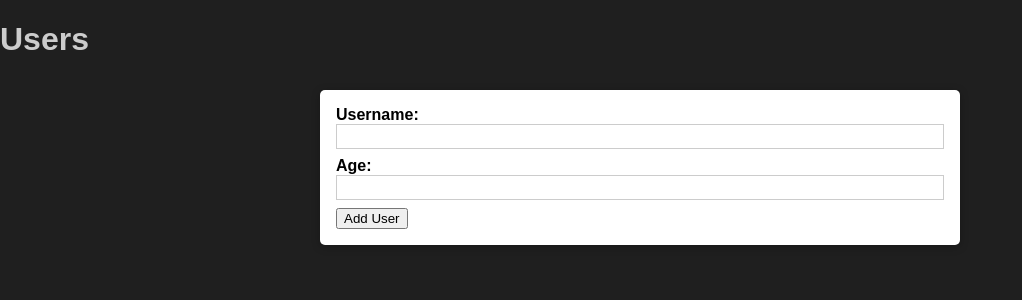
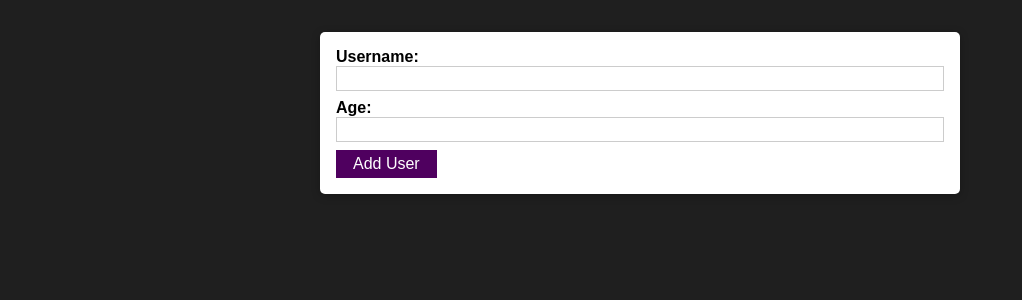
Before and after one commit to johngwells/React-Fundamentals, a React (Create React App) app: page / in a window 1280 px wide. Shown: the top 300 px of the page, without its empty margins (0-1022 px from the left). Built offline with nearby package versions, Linux system fonts and the light colour scheme.

Commit message:
custom buttn & form validation

```diff
--- /dev/null
+++ b/src/components/UI/Button.js
@@ -0,0 +1,7 @@
+import classes from './Button.module.css';
+
+function Button(props) {
+  return <button className={classes.button} type={props.type || 'button'} onClick={props.onClick}>{props.children}</button>
+}
+
+export default Button;
--- /dev/null
+++ b/src/components/UI/Button.module.css
@@ -0,0 +1,18 @@
+.button {
+  font: inherit;
+  border: 1px solid #4f005f;
+  background: #4f005f;
+  color: white;
+  padding: 0.25rem 1rem;
+  cursor: pointer;
+}
+
+.button:hover,
+.button:active {
+  background: #741188;
+  border-color: #741188;
+}
+
+.button:focus {
+  outline: none;
+}
--- a/src/components/UserForm.js
+++ b/src/components/UserForm.js
@@ -1,20 +1,29 @@
 import React, { useState } from "react";
 
-import Card from '../components/UI/Card'
-import classes from './UserForm.module.css';
+import Card from "../components/UI/Card";
+import Button from "../components/UI/Button";
+import classes from "./UserForm.module.css";
 
 function User(props) {
   const [username, setUsername] = useState("");
-  const [age, setAge] = useState();
+  const [age, setAge] = useState("");
 
   const submitHandler = (e) => {
     e.preventDefault();
+    if (username.trim().length === 0 || age.trim().length === 0) {
+      return;
+    }
+    if (+age < 1) {
+      return;
+    }
     const inputData = {
       username: username,
       age: age
     };
-    props.onSaveUserData(inputData)
-    console.log('User Form', inputData);
+    props.onSaveUserData(inputData);
+    setUsername("");
+    setAge("");
+    console.log("User Form", inputData);
   };
 
   const usernameHandler = (e) => {
@@ -22,10 +31,6 @@ function User(props) {
   };
 
   const ageHandler = (e) => {
-    if (e.target.value < 0) {
-      console.log('Age must be a positive number')
-      return
-    }
     setAge(e.target.value);
   };
 
@@ -44,9 +49,15 @@ function User(props) {
         </label>
         <label htmlFor="age">
           Age:
-          <input id="age" onChange={ageHandler} value={age} type="number" name="age" />
+          <input
+            id="age"
+            onChange={ageHandler}
+            value={age}
+            type="number"
+            name="age"
+          />
         </label>
-        <button type="submit">Add User</button>
+        <Button type="submit">Add User</Button>
       </form>
     </Card>
   );
--- a/src/components/Users.js
+++ b/src/components/Users.js
@@ -11,7 +11,6 @@ function Users(props) {
 
   return (
     <div>
-      <h1>Users</h1>
       <UserForm onSaveUserData={saveUserDataHandler} />
     </div>
   )
```
